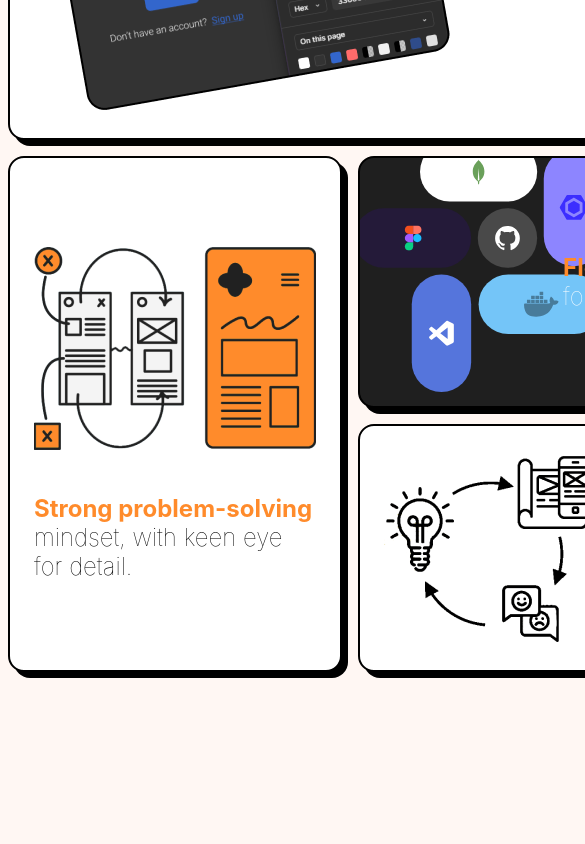
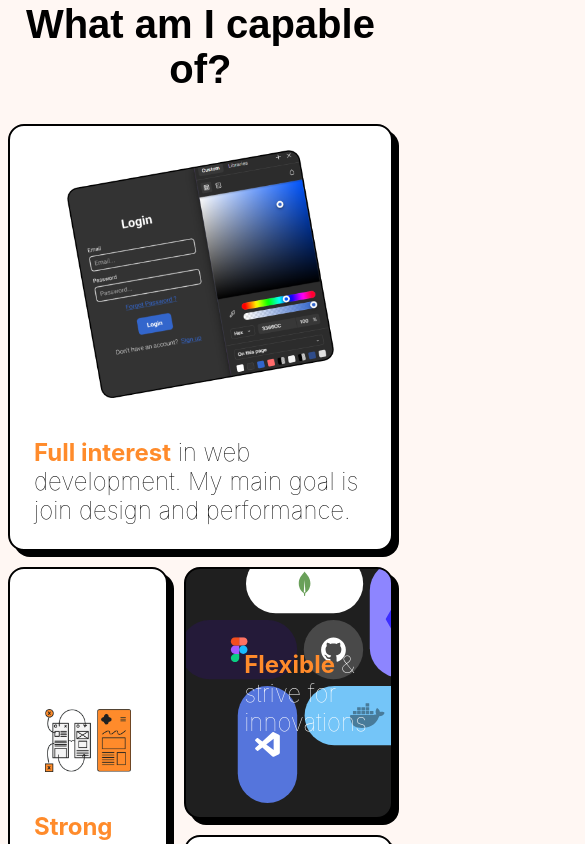
Before and after one commit to Lexikonnn/Lexikonnn, a React (Create React App) app: page / in a window 390 px wide. Shown: the part 2400-3244 px from the top of the page, 585 px wide, since content can reach past the window. Built offline with nearby package versions, Linux system fonts and the light colour scheme.

Commit message:
frontend: bento fix

```diff
--- a/src/components/bento/Bento.jsx
+++ b/src/components/bento/Bento.jsx
@@ -6,13 +6,13 @@
     return (
         <div className="bento-container">
             <div className="margin-fix">
-                <Card className="card large-card" title="Full interest" content=" in web development. My main goal is join design and performance.">
+                <Card title="Full interest" content=" in web development. My main goal is join design and performance.">
                     <img src="/assets/figmaImg.png" alt="img" className="card-img" />
                 </Card>
             </div>
             <div className="bento-wrapper">
                 <div className="bento-inner-wrapper">
-                    <Card className="card medium-card" title="Strong problem-solving " content="mindset, with keen eye for detail." orientation='column'>
+                    <Card title="Strong problem-solving " content="mindset, with keen eye for detail." orientation='column'>
                         <img src="/assets/problemImg.png" alt="img" className="card-img" />
                     </Card>
                 </div>
@@ -21,7 +21,7 @@
                         <BeanArea />
                     </div>
                     <div>
-                        <Card className="card small-card" title="Creative, " content="all the time finding new solutions.">
+                        <Card title="Creative, " content="all the time finding new solutions.">
                             <img src="/assets/creativeImg.png" alt="img" className="card-img" />
                         </Card>
                     </div>
--- a/src/components/card/style.css
+++ b/src/components/card/style.css
@@ -1,5 +1,6 @@
 .card-container {
     display: flex;
+    justify-content: row;
     align-items: center;
     justify-content: center;
     gap: 40px;
@@ -27,3 +28,26 @@
     width: 100%;
     max-width: 350px;
 }
+
+@media (max-width: 850px) {
+    .card-container.row {
+        flex-direction: column;
+        align-items: center;
+        text-align: center;
+    }
+
+    .card-wrapper {
+        text-align: left;
+    }
+
+    .img-wrapper {
+        width: 100%;
+        display: flex;
+        justify-content: center;
+    }
+
+    .responsive-img {
+        max-width: 80%;
+        height: auto;
+    }
+}
```
